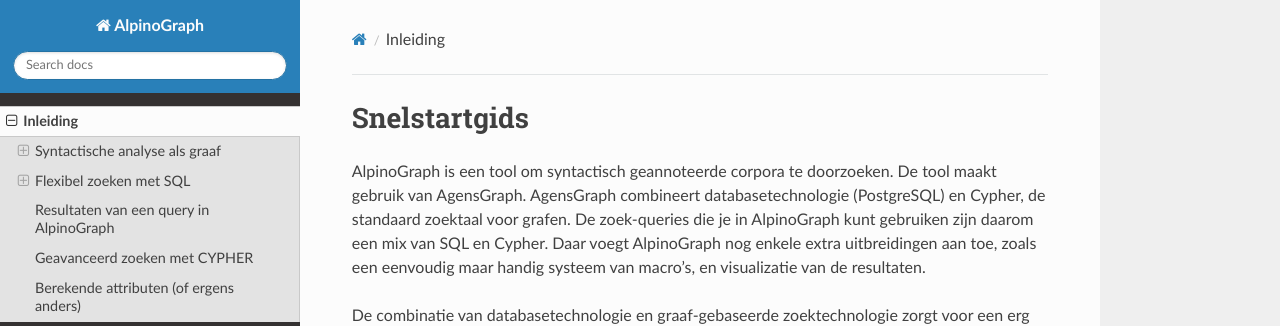
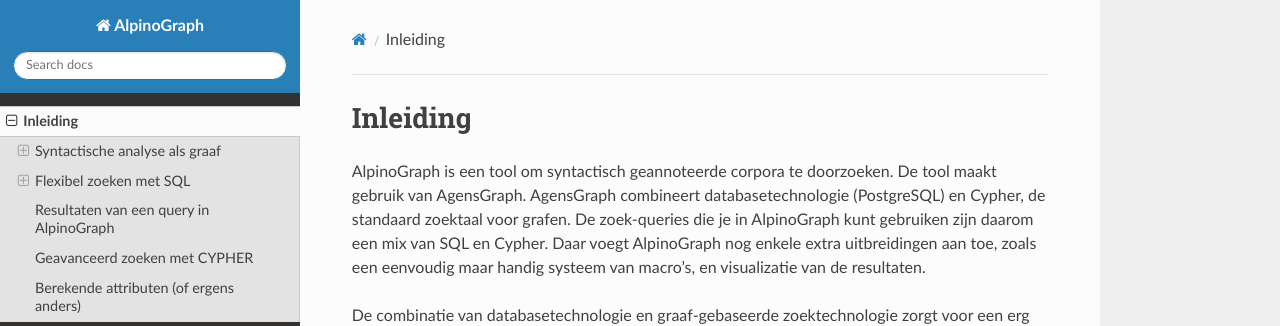
Before and after one commit to rug-compling/alpinograph-docs, an MkDocs documentation site: the page built from docs/index.md, in a window 1280 px wide and 900 px high. Shown: the top 326 px of the window. Built offline with MkDocs 1.6.1, drawn with Linux system fonts in a browser that asks for light colours; nearby versions of some CDN libraries.

Commit message:
Update index.md

```diff
--- a/docs/index.md
+++ b/docs/index.md
@@ -1,4 +1,4 @@
-# Snelstartgids
+# Inleiding
 
 AlpinoGraph is een tool om syntactisch geannoteerde corpora te doorzoeken. De tool maakt gebruik van AgensGraph. AgensGraph combineert databasetechnologie (PostgreSQL) en Cypher, de standaard zoektaal voor grafen. De zoek-queries die je in AlpinoGraph kunt gebruiken zijn daarom een mix van SQL en Cypher. Daar voegt AlpinoGraph nog enkele extra uitbreidingen aan toe, zoals een eenvoudig maar handig systeem van macro's, en visualizatie van de resultaten.
 
```
